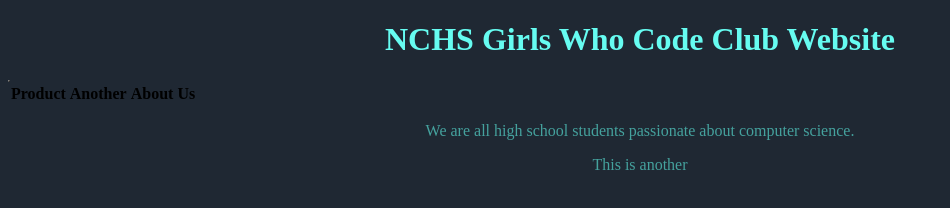
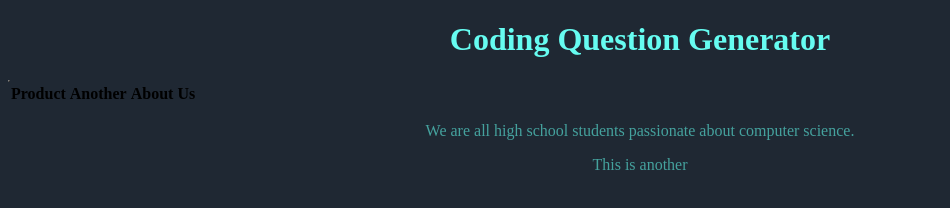
Before and after one commit to girlwhocodes19/girlwhocodes19.github.io, a plain HTML site: page index.html in a window 1280 px wide. Shown: the whole page, without its empty margins (0-950 px from the left). Drawn offline with Linux system fonts and the light colour scheme.

Commit message:
Update index.html

```diff
--- a/index.html
+++ b/index.html
@@ -12,7 +12,7 @@
 
 <!--This is the code for the linked picture-->
 <div class="a">
-	<h1>NCHS Girls Who Code Club Website</h1>
+	<h1>Coding Question Generator</h1>
 </div>
 
 <div class="b">
```
